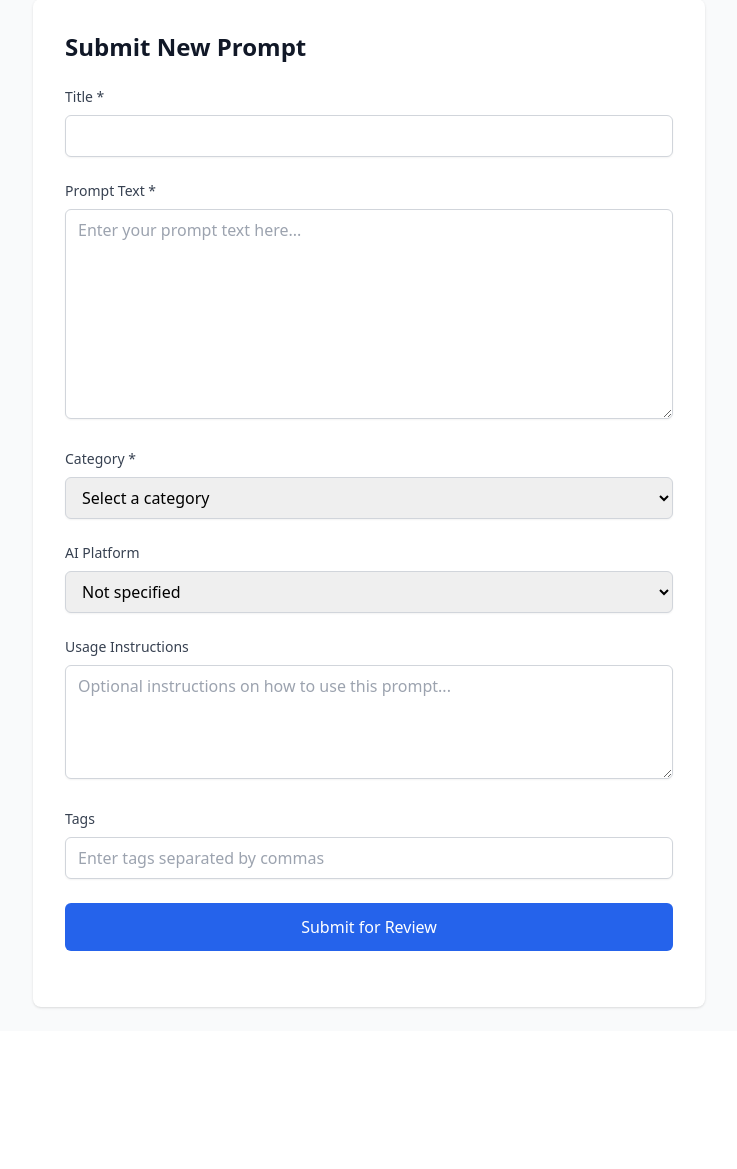
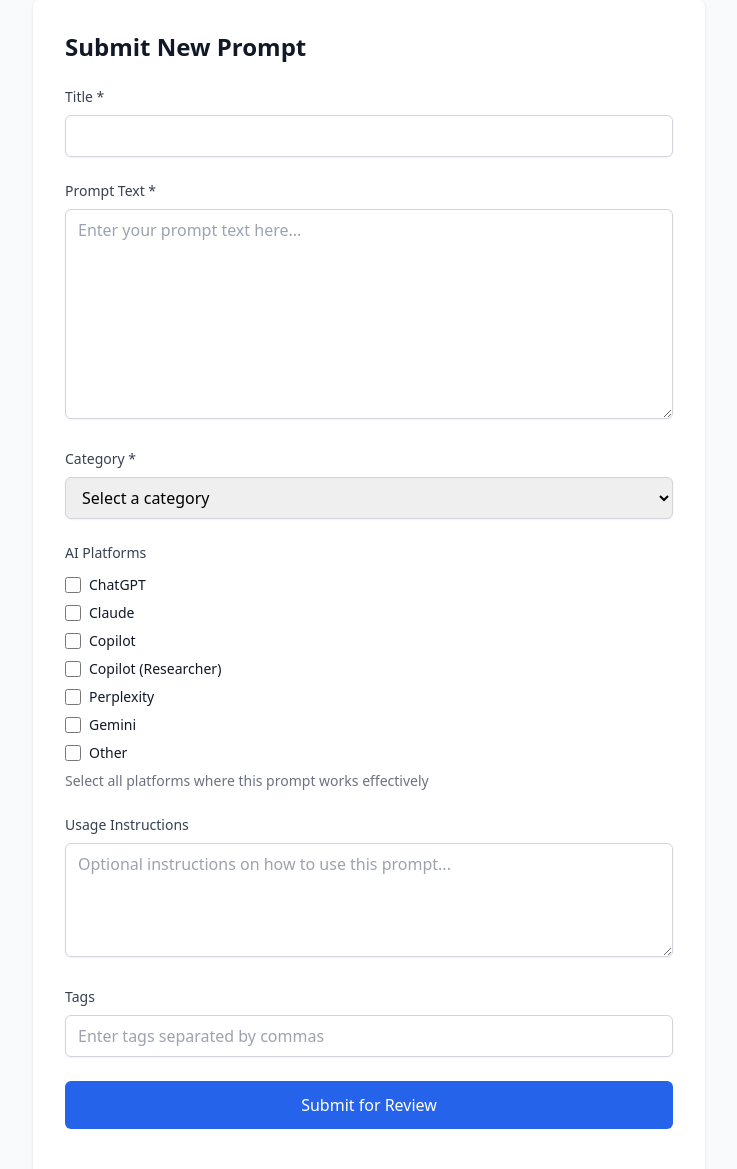
Before and after one commit to iom/Project-Development-Prompt-Library, a FastAPI app: page /submit in a window 1280 px wide. Shown: the part 90-1259 px from the top of the page, without its empty margins (271-1008 px from the left). Before the commit the page ends 1099 px from the top, so only its background shows below. Run offline with FastAPI, Linux system fonts and the light colour scheme; some libraries are stand-ins or nearby versions.

Commit message:
Allow users to suggest new categories in the prompt submission form
Update the PromptSubmission model to include an optional suggested_category_name field. Modify the submission form to include a "Suggest New Category" option, which reveals an input field for the suggested category name when selected. The AI Platforms field is updated to use checkboxes for multiple selections.

Replit-Commit-Author: Agent
Replit-Commit-Session-Id: f6bd8fc1-7d66-493e-8ac2-a1d29ce5c3a1
Replit-Commit-Checkpoint-Type: intermediate_checkpoint
Replit-Commit-Screenshot-Url: https://storage.googleapis.com/screenshot-production-us-central1/5f27774c-c4ad-488d-a108-0c7a91a22b3c/f6bd8fc1-7d66-493e-8ac2-a1d29ce5c3a1/ixRGqbH

```diff
--- a/app/models.py
+++ b/app/models.py
@@ -62,11 +62,12 @@ class PromptSubmission(SQLModel, table=True):
     id: Optional[int] = Field(default=None, primary_key=True)
     title: str
     body: str
-    category_id: int = Field(foreign_key="category.id")
+    category_id: Optional[int] = Field(default=None, foreign_key="category.id")
     subcategory_id: Optional[int] = Field(default=None, foreign_key="category.id")
     ai_platforms: Optional[str] = None  # JSON string storing list of platforms
     instructions: Optional[str] = None
     tags: Optional[str] = None
+    suggested_category_name: Optional[str] = None  # For new category suggestions
     status: str = Field(default="pending")  # 'pending' | 'approved' | 'rejected'
     submitted_by: Optional[int] = Field(default=None, foreign_key="user.id")
     reviewer_notes: Optional[str] = None
--- a/app/templates/submit.html
+++ b/app/templates/submit.html
@@ -43,30 +43,49 @@
                     id="category_id"
                     name="category_id"
                     required
+                    onchange="toggleNewCategoryField()"
                     class="w-full px-3 py-2 border border-gray-300 rounded-md shadow-sm focus:ring-2 focus:ring-blue-500 focus:border-blue-500"
                 >
                     <option value="">Select a category</option>
                     {% for category in categories %}
                     <option value="{{ category.id }}">{{ category.name }}</option>
                     {% endfor %}
+                    <option value="new">Suggest New Category</option>
                 </select>
             </div>
 
-            <div>
-                <label for="ai_platform" class="block text-sm font-medium text-gray-700 mb-2">
-                    AI Platform
+            <div id="new_category_field" style="display: none;">
+                <label for="suggested_category_name" class="block text-sm font-medium text-gray-700 mb-2">
+                    Suggested Category Name *
                 </label>
-                <select
-                    id="ai_platform"
-                    name="ai_platform"
+                <input
+                    type="text"
+                    id="suggested_category_name"
+                    name="suggested_category_name"
+                    placeholder="Enter your suggested category name"
                     class="w-full px-3 py-2 border border-gray-300 rounded-md shadow-sm focus:ring-2 focus:ring-blue-500 focus:border-blue-500"
                 >
-                    <option value="">Not specified</option>
-                    <option value="ChatGPT">ChatGPT</option>
-                    <option value="Claude">Claude</option>
-                    <option value="Midjourney">Midjourney</option>
-                    <option value="Other">Other</option>
-                </select>
+                <p class="mt-2 text-sm text-gray-500">Suggest a new category if your prompt doesn't fit into any existing ones. Our team will review your suggestion.</p>
+            </div>
+
+            <div>
+                <label class="block text-sm font-medium text-gray-700 mb-3">AI Platforms</label>
+                <div class="space-y-2">
+                    {% set platforms = ['ChatGPT', 'Claude', 'Copilot', 'Copilot (Researcher)', 'Perplexity', 'Gemini', 'Other'] %}
+
+                    {% for platform in platforms %}
+                    <div class="flex items-center">
+                        <input type="checkbox"
+                               name="platform_choice"
+                               value="{{ platform }}"
+                               class="h-4 w-4 text-blue-600 focus:ring-blue-500 border-gray-300 rounded"
+                               id="platform_{{ loop.index }}">
+                        <label for="platform_{{ loop.index }}" class="ml-2 text-sm text-gray-900">{{ platform }}</label>
+                    </div>
+                    {% endfor %}
+                </div>
+                <p class="mt-2 text-sm text-gray-500">Select all platforms where this prompt works effectively</p>
+                <input type="hidden" id="ai_platforms_json" name="ai_platforms" value="">
             </div>
 
             <div>
@@ -108,4 +127,30 @@
         <div id="result" class="mt-6"></div>
     </div>
 </div>
+
+<script>
+function toggleNewCategoryField() {
+    const categorySelect = document.getElementById('category_id');
+    const newCategoryField = document.getElementById('new_category_field');
+    const suggestedNameInput = document.getElementById('suggested_category_name');
+
+    if (categorySelect.value === 'new') {
+        newCategoryField.style.display = 'block';
+        suggestedNameInput.required = true;
+    } else {
+        newCategoryField.style.display = 'none';
+        suggestedNameInput.required = false;
+        suggestedNameInput.value = '';
+    }
+}
+
+// Handle form submission to convert checkboxes to JSON
+document.querySelector('form').addEventListener('submit', function(e) {
+    const checkboxes = document.querySelectorAll('input[name="platform_choice"]:checked');
+    const selectedPlatforms = Array.from(checkboxes).map(cb => cb.value);
+    const jsonValue = JSON.stringify(selectedPlatforms);
+
+    document.getElementById('ai_platforms_json').value = jsonValue;
+});
+</script>
 {% endblock %}
```
Also changed, not shown: prompts.db.
